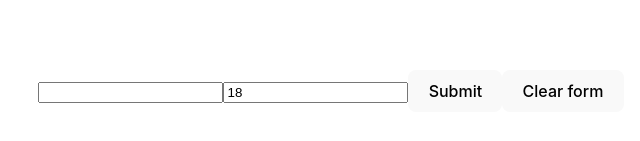
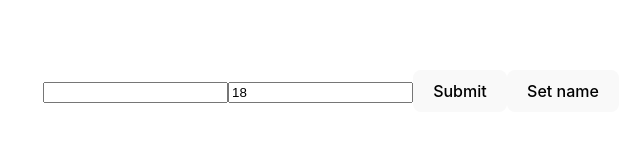
Before and after one commit to VanVorobyov/react-hook-form-tutorial, a React (Vite) app: page / in a window 1280 px wide. Shown: the part 309-450 px from the top of the page, without its empty margins (309-949 px from the left). Built offline with nearby package versions, Linux system fonts and the light colour scheme.

Commit message:
feat(setValue): add set value func

```diff
--- a/src/App.tsx
+++ b/src/App.tsx
@@ -7,7 +7,7 @@ interface IForm {
 }
 
 function App() {
-	const { register, handleSubmit, reset, formState: { errors } } = useForm<IForm>({
+	const { register, handleSubmit, setValue, formState: { errors } } = useForm<IForm>({
 		defaultValues: {
 			age: 18
 		}
@@ -26,12 +26,11 @@ function App() {
 			<form onSubmit={handleSubmit(submit, error)}>
 				<input type='text' {...register('name', { required: true })} aria-invalid={!!errors.name} />
 				<input type='number' {...register('age')} />
-				<button>Submit</button>
-				<button type='button' onClick={() => reset({
-					age: 0,
-					name: ''
-				})}>Clear form
+				<button>Submit
+
+
 				</button>
+				<button type='button' onClick={() => setValue('name', 'Bob')}>Set name</button>
 			</form>
 		</>
 	)
```
